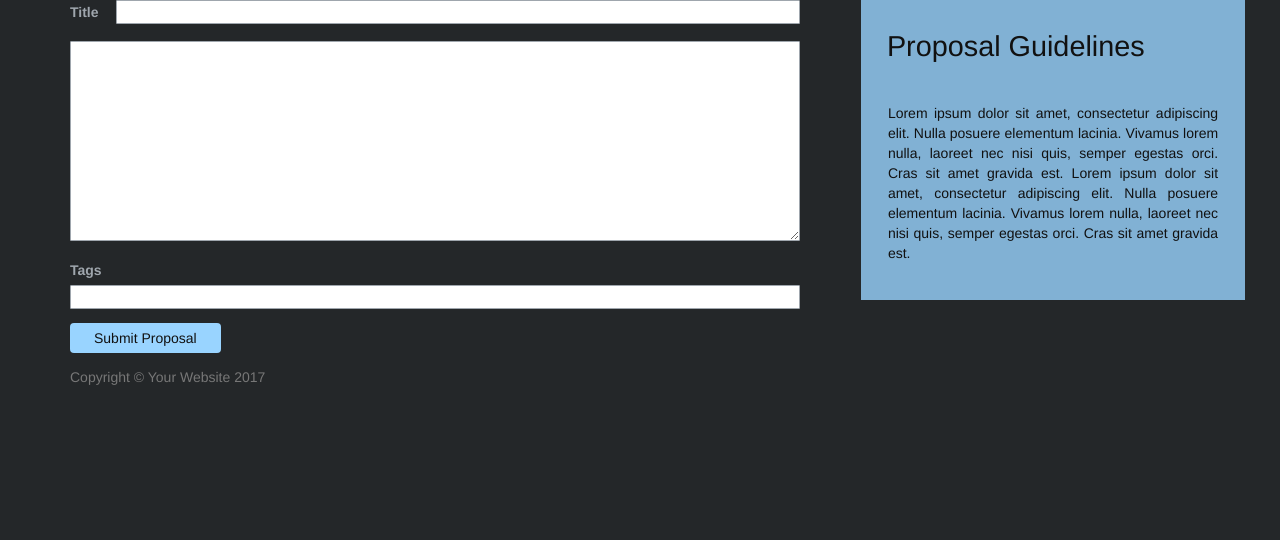
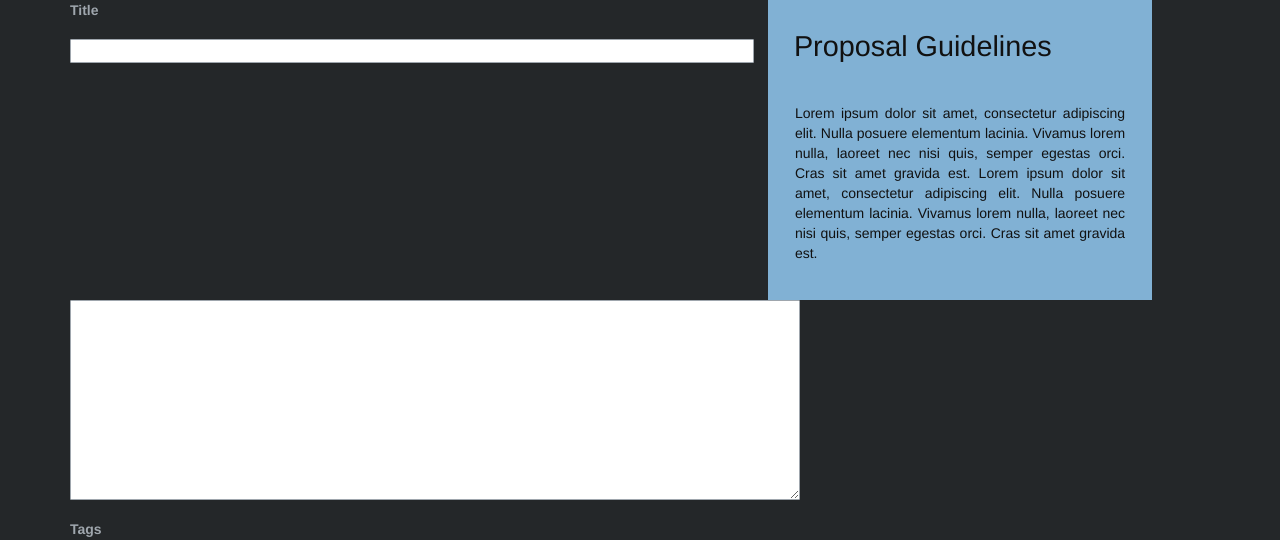
Before and after one commit to tanjulianne/YouthHack2017-TeamTeam, a Flask app: template templates/create-proposal.html in a window 1280 px wide. Shown: the part 142-682 px from the top of the page. Run offline with Flask 2, Linux system fonts and the light colour scheme; the template is opened without the code that fills it, so the values that code supplies are empty.

Commit message:
Fixed layout for create proposal

```diff
--- a/static/css/create-proposal.css
+++ b/static/css/create-proposal.css
@@ -37,7 +37,7 @@ input[name="tags"] {
 	background-color: rgba(153,212,255,0.8);
 	width: 30%;
 	height: 300px;
-	margin-right: 2.5em;
+	margin-right: 10vw;
 }
 
 .guidelines-title {
```
